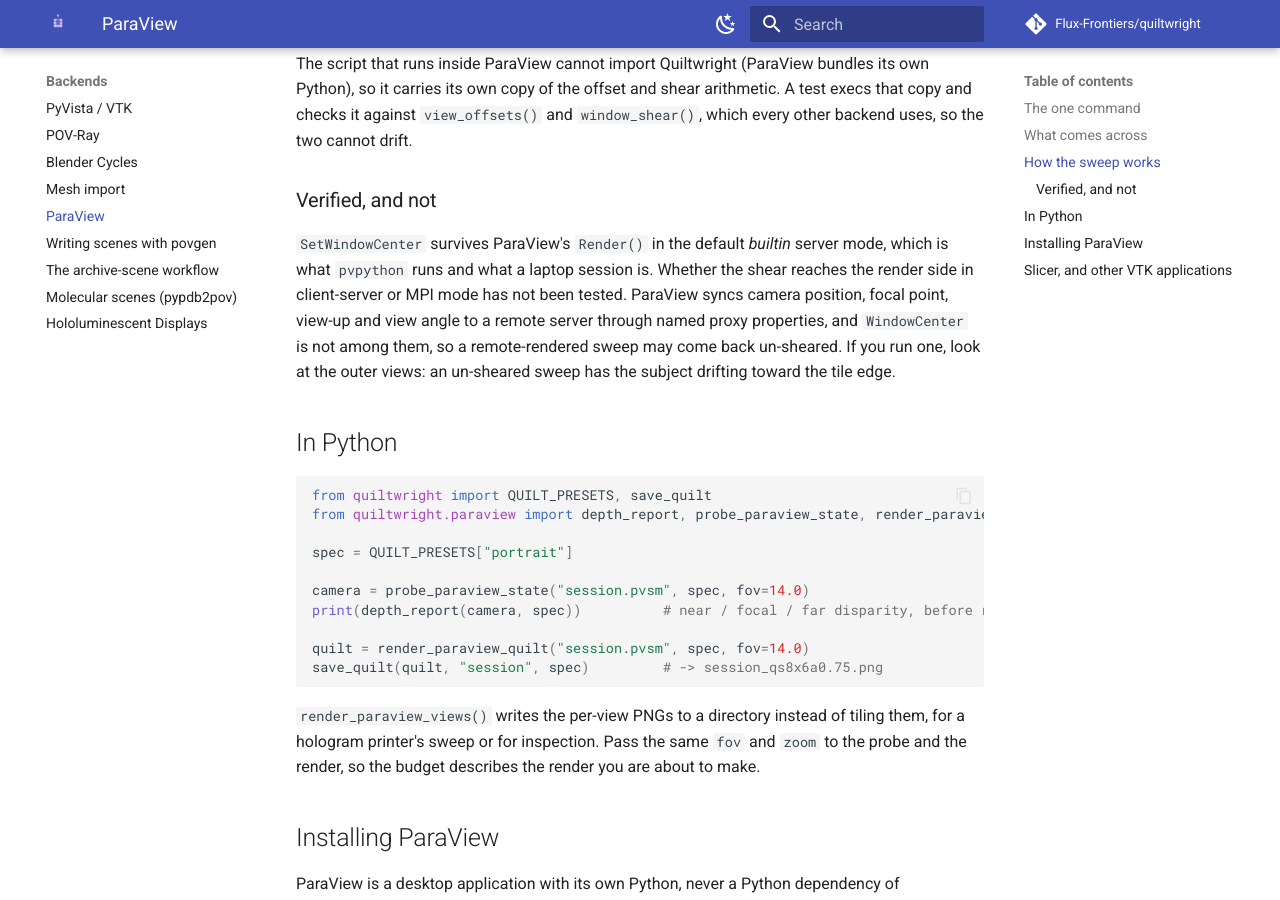
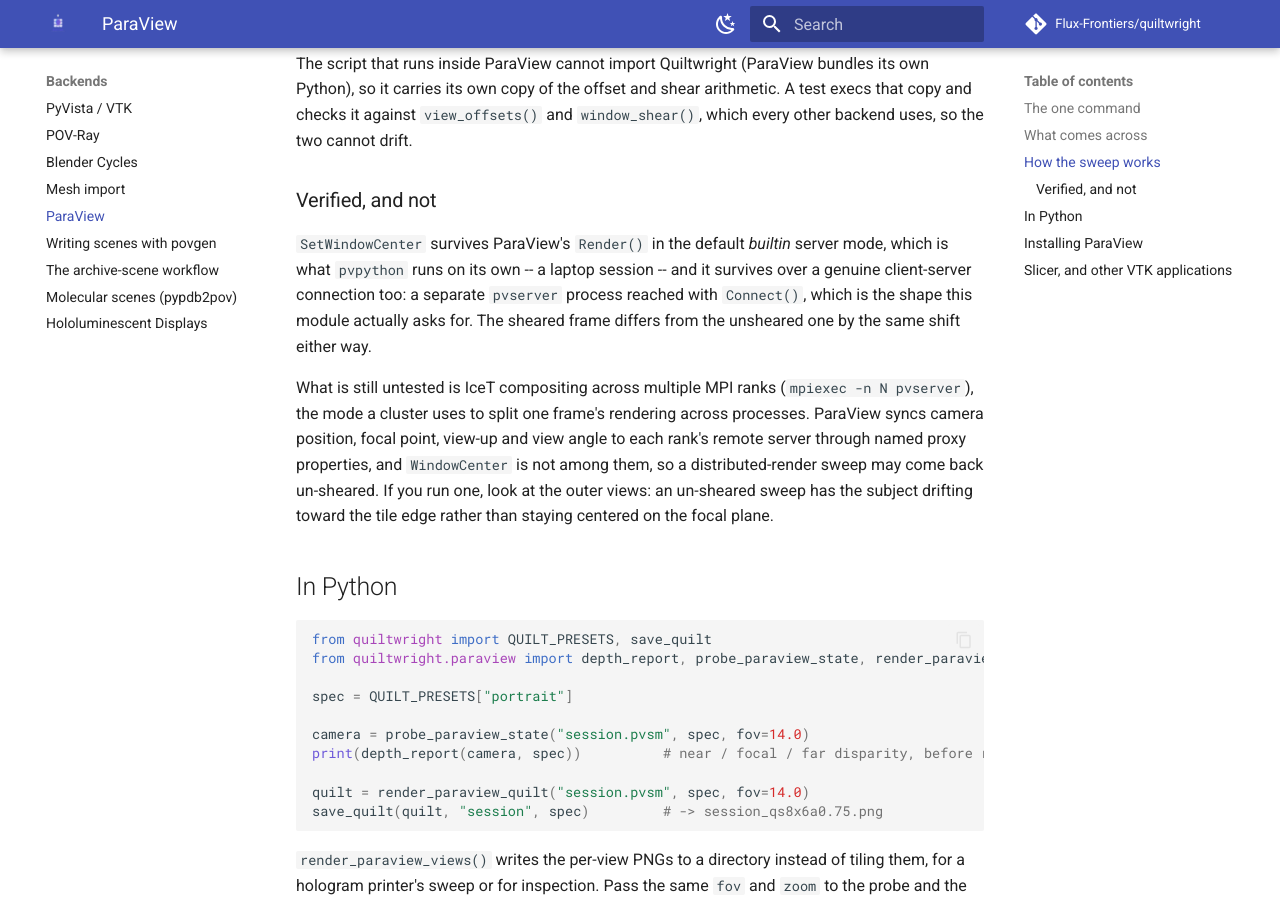
Before and after one commit to Flux-Frontiers/quiltwright, an MkDocs documentation site: the page built from docs/paraview.md, in a window 1280 px wide and 900 px high, scrolled down 2636 px. Built offline with MkDocs 1.6.1 and Material for MkDocs 9.7.7, drawn with Linux system fonts in a browser that asks for light colours; comment, search, counter and statistics services are not loaded.

Commit message:
docs(paraview): narrow the untested case to IceT compositing
Client-server rendering (a separate pvserver reached with Connect()) is
now verified, not just plausible -- started a real pvserver, connected a
pvpython client to it over a socket, and confirmed SetWindowCenter shifts
the rendered pixels identically to builtin mode. What remains untested is
the harder case: IceT compositing across multiple MPI-parallel ranks,
which a distributed pvserver cluster uses and which this environment's
sandboxing didn't let me exercise (mpiexec's rendezvous never completed
non-interactively). Narrowed the caveat in the module docstring,
docs/paraview.md and the CHANGELOG to say so precisely.

Co-Authored-By: Claude Sonnet 5 <noreply@anthropic.com>

```diff
--- a/docs/paraview.md
+++ b/docs/paraview.md
@@ -110,13 +110,20 @@ arithmetic. A test execs that copy and checks it against `view_offsets()` and
 ### Verified, and not
 
 `SetWindowCenter` survives ParaView's `Render()` in the default *builtin*
-server mode, which is what `pvpython` runs and what a laptop session is.
-Whether the shear reaches the render side in client-server or MPI mode has
-not been tested. ParaView syncs camera position, focal point, view-up and
-view angle to a remote server through named proxy properties, and
-`WindowCenter` is not among them, so a remote-rendered sweep may come back
-un-sheared. If you run one, look at the outer views: an un-sheared sweep has
-the subject drifting toward the tile edge.
+server mode, which is what `pvpython` runs on its own -- a laptop session --
+and it survives over a genuine client-server connection too: a separate
+`pvserver` process reached with `Connect()`, which is the shape this module
+actually asks for. The sheared frame differs from the unsheared one by the
+same shift either way.
+
+What is still untested is IceT compositing across multiple MPI ranks
+(`mpiexec -n N pvserver`), the mode a cluster uses to split one frame's
+rendering across processes. ParaView syncs camera position, focal point,
+view-up and view angle to each rank's remote server through named proxy
+properties, and `WindowCenter` is not among them, so a distributed-render
+sweep may come back un-sheared. If you run one, look at the outer views: an
+un-sheared sweep has the subject drifting toward the tile edge rather than
+staying centered on the focal plane.
 
 ## In Python
 
```
Also changed, not shown: CHANGELOG.md (+3 -2 lines), 1 other file.
